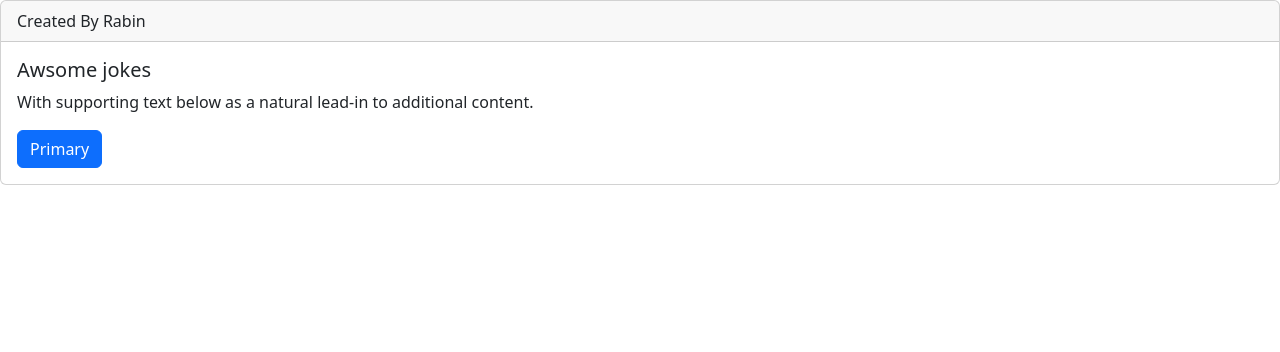
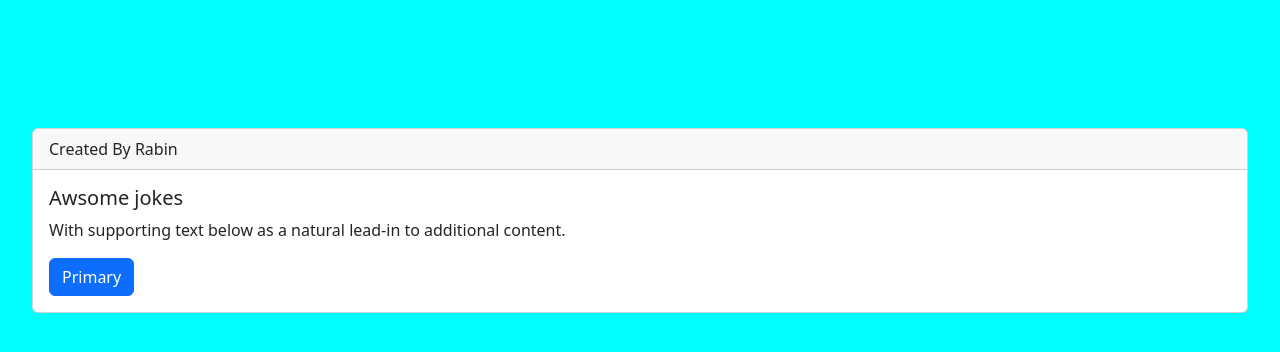
Before and after one commit to rabin97/jokes, a plain HTML site: page index.html in a window 1280 px wide. Drawn offline with nearby package versions, Linux system fonts and the light colour scheme; no server answers.

Commit message:
Update index.html

```diff
--- a/index.html
+++ b/index.html
@@ -8,7 +8,7 @@
       rel="stylesheet"
       href="https://cdn.jsdelivr.net/npm/bootstrap@5.3.0-alpha1/dist/css/bootstrap.min.css"
     />
-    <link rel="stylesheet" href="api.css" />
+    <link rel="stylesheet" href="index.css" />
     <title>crypto currency</title>
   </head>
   <body id="contain">
```
